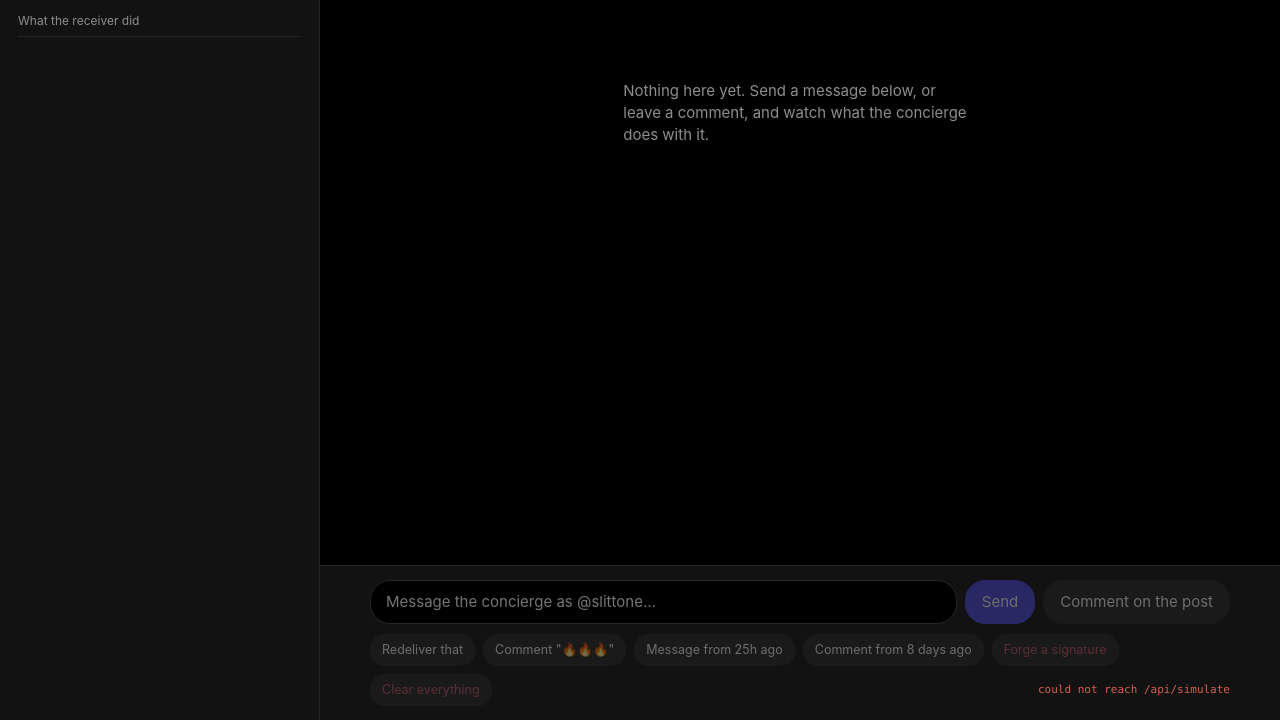
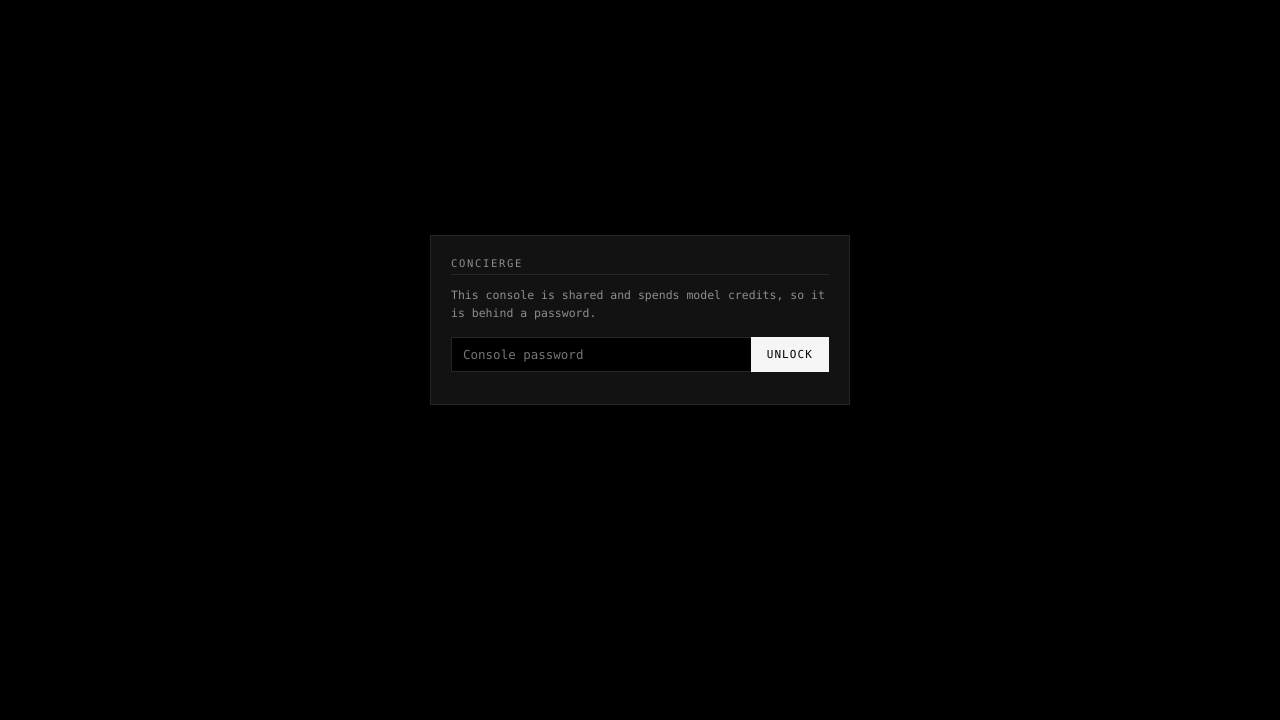
Before and after one commit to soorough/instagram-concierge, a website: page src/console/index.html in a window 1280 px wide. Shown: the part 80-800 px from the top of the page. Drawn offline with Linux system fonts and the light colour scheme; no server answers.

Commit message:
Style the unlock screen, which shipped with none
The lock markup went out with no CSS at all: a style insertion had failed
silently and I did not check it landed, so the overlay rendered as unstyled
HTML at the top of the page rather than as a screen.

Rebuilt in the sibling concierge's idiom — square corners, monospace, and the
input and button joined into one control so it reads as a single action rather
than a form to fill in. It is an internal tool behind a shared secret, not a
product with accounts, and dressing it as a sign-in flow would claim otherwise.
Palette is this console's own, so it stays in its own world.

Verified rendered, plus both paths: a wrong password keeps the screen up and
says so, the right one reveals the console.

```diff
--- a/src/console/index.html
+++ b/src/console/index.html
@@ -224,18 +224,75 @@
     .trace { padding-bottom: 10px; }
   }
   @media (prefers-reduced-motion: reduce) { * { transition: none !important; } }
+
+  /*
+   * The unlock screen.
+   *
+   * One field, because there is one password — this is an internal tool behind a
+   * shared secret, not a product with accounts, and dressing it as a sign-in
+   * flow would claim otherwise. Same shape as the sibling concierge's gate:
+   * square corners, monospace throughout, and the input and button joined into
+   * one control so it reads as a single action rather than a form to fill in.
+   */
+  .lock {
+    position: fixed; inset: 0; z-index: 20;
+    display: grid; place-items: center;
+    background: var(--ground); padding: 24px;
+  }
+  .lock__box {
+    width: min(420px, 100%);
+    background: var(--surface);
+    border: 1px solid var(--line);
+    padding: 22px 20px 20px;
+  }
+  .lock__eyebrow {
+    font: 10.5px/1 ui-monospace, SFMono-Regular, Menlo, monospace;
+    letter-spacing: .16em; text-transform: uppercase; color: var(--ink-dim);
+    margin: 0 0 12px; padding-bottom: 6px; border-bottom: 1px solid var(--line);
+  }
+  .lock__note {
+    font: 11.5px/1.55 ui-monospace, SFMono-Regular, Menlo, monospace;
+    color: var(--ink-dim); margin: 0; padding-bottom: 14px;
+  }
+
+  /* Joined: the input's right border is the button's left border. */
+  .lock__field { display: flex; gap: 0; }
+  .lock__field input {
+    flex: 1; min-width: 0;
+    border: 1px solid var(--line); border-right: none;
+    background: var(--ground); color: var(--ink);
+    padding: 9px 11px;
+    font: 12.5px ui-monospace, SFMono-Regular, Menlo, monospace;
+  }
+  .lock__field input:focus-visible { outline: none; border-color: var(--ink-dim); }
+  .lock__field button {
+    border: 1px solid var(--ink); background: var(--ink); color: var(--ground);
+    padding: 9px 15px; cursor: pointer;
+    font: 11px ui-monospace, SFMono-Regular, Menlo, monospace;
+    letter-spacing: .1em; text-transform: uppercase;
+  }
+  .lock__field button:hover { background: #fff; border-color: #fff; }
+
+  .lock__error {
+    font: 11.5px/1.55 ui-monospace, SFMono-Regular, Menlo, monospace;
+    color: #d4604f; margin: 0; padding-top: 12px; min-height: 1em;
+  }
 </style>
 </head>
 <body>
 <div class="lock" id="lock" hidden>
-  <form id="lock-form">
-    <h2>ONEHOPE concierge</h2>
-    <p>This console spends model credits and can clear the demo, so it is behind
-       one shared password.</p>
-    <input type="password" id="lock-input" placeholder="Console password"
-           aria-label="Console password" autocomplete="current-password" />
-    <button type="submit">Unlock</button>
-    <span class="lock-error" id="lock-error"></span>
+  <form class="lock__box" id="lock-form">
+    <p class="lock__eyebrow"><span>Concierge</span></p>
+    <p class="lock__note">
+      This console is shared and spends model credits, so it is behind a
+      password.
+    </p>
+    <div class="lock__field">
+      <input type="password" id="lock-input" placeholder="Console password"
+             aria-label="Console password" autocomplete="current-password" />
+      <button type="submit">Unlock</button>
+    </div>
+    <p class="lock__error" id="lock-error"></p>
   </form>
 </div>
 
```
